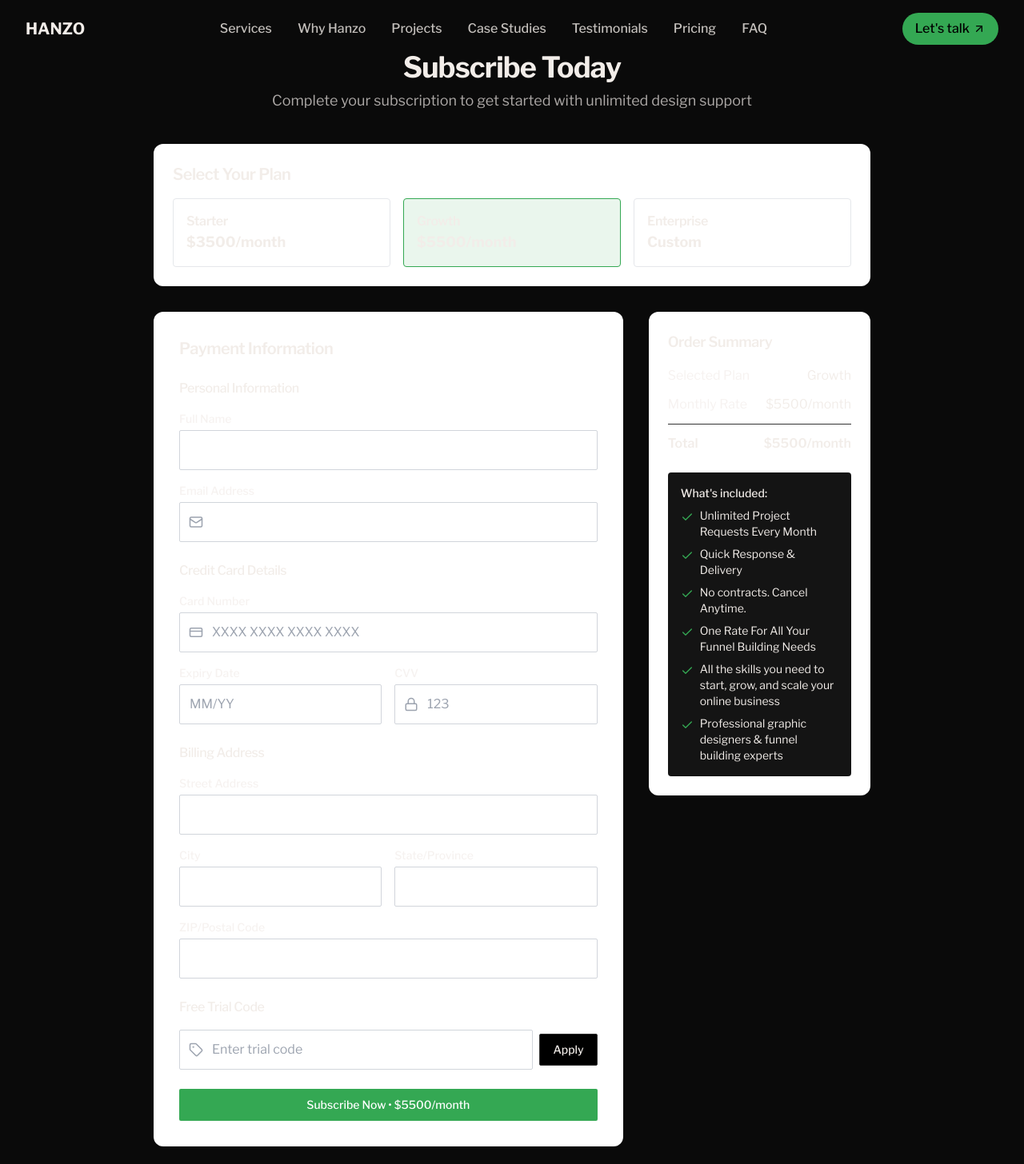
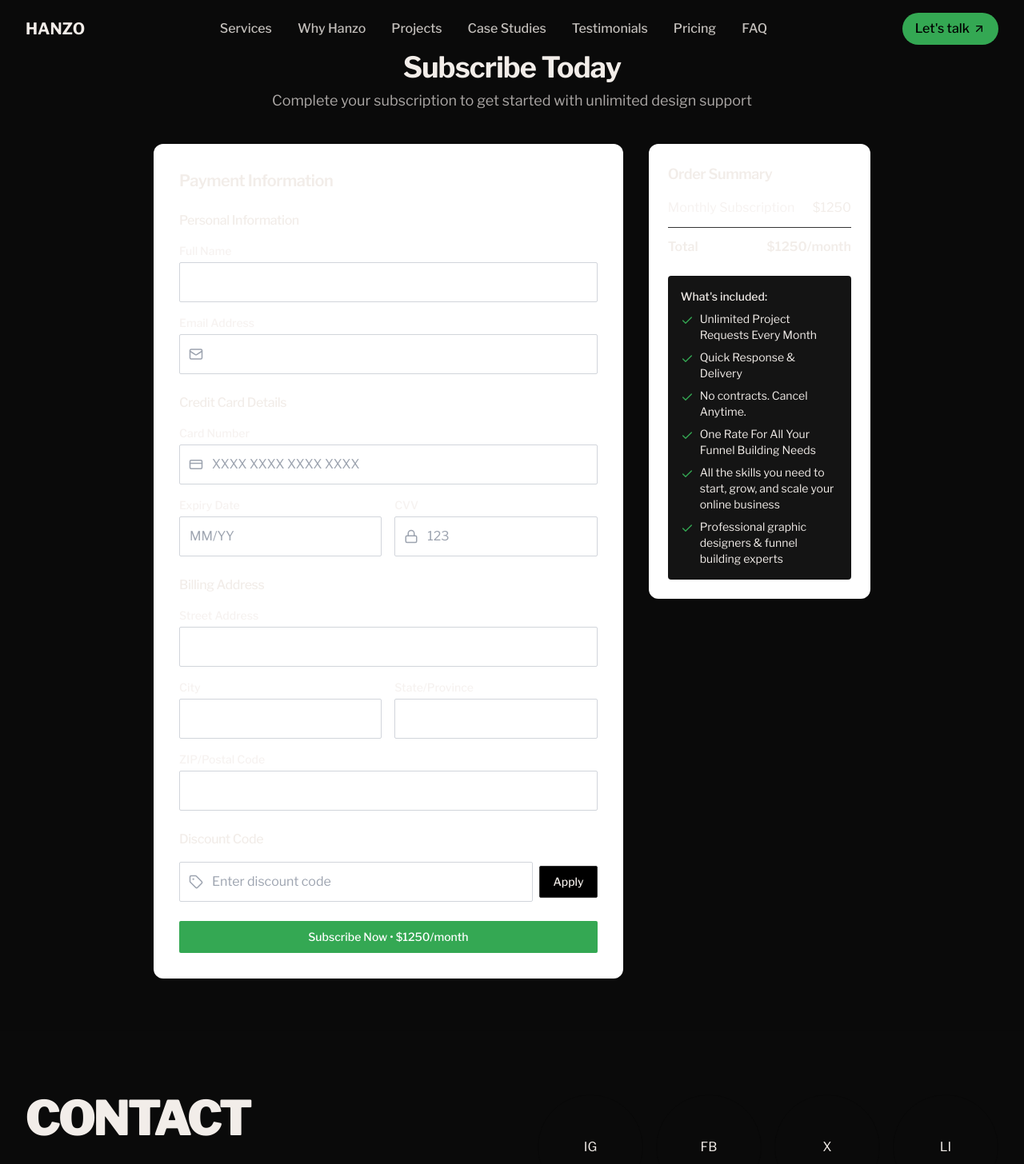
Before and after one commit to hanzoai/agency, a React (Vite) app: page /subscribe in a window 1280 px wide. Shown: the top 1456 px of the page at 80% size. Built offline with nearby package versions, Linux system fonts and the light colour scheme.

Commit message:
Reverted to edit edt-80c3c400-4cea-4c32-8a22-e45eb3b4527f: "Visual edit
Edited UI in the visual editor"

```diff
--- a/src/components/NewUserBanner.tsx
+++ b/src/components/NewUserBanner.tsx
@@ -4,11 +4,11 @@ import { Copy, CheckCheck, X } from 'lucide-react';
 import { useToast } from "@/hooks/use-toast";
 import { useNavigate } from 'react-router-dom';
 
-// Generate a trial code for new and unique customers
-const generateTrialCode = (): string => {
+// Generate a discount code in the EZds8n format with random characters at the end
+const generateDiscountCode = (): string => {
   const characters = 'ABCDEFGHIJKLMNOPQRSTUVWXYZ0123456789';
-  let result = 'FREE7';
-  for (let i = 0; i < 3; i++) {
+  let result = 'EZds8n';
+  for (let i = 0; i < 2; i++) {
     result += characters.charAt(Math.floor(Math.random() * characters.length));
   }
   return result;
@@ -18,7 +18,7 @@ const NewUserBanner = () => {
   const { toast } = useToast();
   const navigate = useNavigate();
   const [timeLeft, setTimeLeft] = useState<number | null>(null);
-  const [trialCode, setTrialCode] = useState<string>('');
+  const [discountCode, setDiscountCode] = useState<string>('');
   const [copied, setCopied] = useState(false);
   const [isVisible, setIsVisible] = useState(false);
 
@@ -27,10 +27,10 @@ const NewUserBanner = () => {
     const checkNewUser = () => {
       const bannerShown = localStorage.getItem('bannerShown');
       const bannerExpiry = localStorage.getItem('bannerExpiry');
-      const trialUsed = localStorage.getItem('trialUsed');
+      const discountUsed = localStorage.getItem('discountUsed');
 
-      // If trial was used or banner was explicitly closed, don't show
-      if (trialUsed === 'true') {
+      // If discount was used or banner was explicitly closed, don't show
+      if (discountUsed === 'true') {
         return;
       }
 
@@ -41,13 +41,13 @@ const NewUserBanner = () => {
 
         // If less than 24 hours have passed, show the banner with remaining time
         if (expiryTime > currentTime) {
-          const savedCode = localStorage.getItem('trialCode');
+          const savedCode = localStorage.getItem('discountCode');
           if (savedCode) {
-            setTrialCode(savedCode);
+            setDiscountCode(savedCode);
           } else {
-            const newCode = generateTrialCode();
-            setTrialCode(newCode);
-            localStorage.setItem('trialCode', newCode);
+            const newCode = generateDiscountCode();
+            setDiscountCode(newCode);
+            localStorage.setItem('discountCode', newCode);
           }
           setTimeLeft(Math.floor((expiryTime - currentTime) / 1000));
           setIsVisible(true);
@@ -55,14 +55,14 @@ const NewUserBanner = () => {
       }
       // New user - first visit
       else if (!bannerShown) {
-        const newCode = generateTrialCode();
-        setTrialCode(newCode);
+        const newCode = generateDiscountCode();
+        setDiscountCode(newCode);
 
         const expiryTime = new Date().getTime() + 24 * 60 * 60 * 1000; // 24 hours from now
 
         localStorage.setItem('bannerShown', 'true');
         localStorage.setItem('bannerExpiry', expiryTime.toString());
-        localStorage.setItem('trialCode', newCode);
+        localStorage.setItem('discountCode', newCode);
 
         setTimeLeft(24 * 60 * 60); // 24 hours in seconds
         setIsVisible(true);
@@ -102,17 +102,17 @@ const NewUserBanner = () => {
   };
 
   const handleCopyCode = () => {
-    navigator.clipboard.writeText(trialCode);
+    navigator.clipboard.writeText(discountCode);
     setCopied(true);
     toast({
-      title: "Trial code copied!",
-      description: "Use this code during checkout to start your 7-day free trial.",
+      title: "Discount code copied!",
+      description: "Use this code during checkout for your first month at $650.",
     });
 
     setTimeout(() => setCopied(false), 2000);
   };
 
-  const handleStartTrial = () => {
+  const handleUseNow = () => {
     handleCopyCode();
     navigate('/subscribe');
   };
@@ -122,7 +122,7 @@ const NewUserBanner = () => {
     setIsVisible(false);
 
     // Note: We don't set bannerShown to false, just hide the banner temporarily for this session
-    // This allows the banner to reappear on page refresh if the trial hasn't been used yet
+    // This allows the banner to reappear on page refresh if the discount hasn't been used yet
 
     // Dispatch a storage event to update other components
     window.dispatchEvent(new Event('storage'));
@@ -145,10 +145,10 @@ const NewUserBanner = () => {
 
       <div className="container-custom">
         <div className="flex flex-col sm:flex-row items-center justify-center gap-2 sm:gap-4">
-          <div className="font-bold">🎉 New & Unique Customers Only!</div>
+          <div className="font-bold">🎉 Get your first month for $650!</div>
           <div className="flex items-center gap-2">
-            <span>Try Today with our 7-Day Free Trial!</span>
-            <span className="font-mono bg-white/20 px-2 py-1 rounded font-semibold">{trialCode}</span>
+            <span>Use code:</span>
+            <span className="font-mono bg-white/20 px-2 py-1 rounded font-semibold">{discountCode}</span>
             <button
               className="p-1 hover:bg-white/20 rounded-full flex items-center justify-center"
               onClick={(e) => {
@@ -160,16 +160,16 @@ const NewUserBanner = () => {
             </button>
           </div>
           <div className="text-sm whitespace-nowrap">
-            Offer expires in: <span className="font-mono">{formatTimeLeft()}</span>
+            Expires in: <span className="font-mono">{formatTimeLeft()}</span>
           </div>
           <button
             className="text-xs sm:text-sm whitespace-nowrap bg-white text-accent px-3 py-1 rounded-full font-semibold hover:bg-white/90 transition-colors"
             onClick={(e) => {
               e.stopPropagation();
-              handleStartTrial();
+              handleUseNow();
             }}
           >
-            Start Free Trial
+            Subscribe
           </button>
         </div>
       </div>
--- a/src/pages/Subscribe.tsx
+++ b/src/pages/Subscribe.tsx
@@ -2,7 +2,7 @@
 import { useState, useEffect } from 'react';
 import { useNavigate } from 'react-router-dom';
 import { useToast } from "@/hooks/use-toast";
-import { CreditCard, Mail, Lock, Tag, Check, Info } from 'lucide-react';
+import { CreditCard, Mail, Lock, Tag, Check } from 'lucide-react';
 import { Button } from '@/components/ui/button';
 import Navbar from '@/components/Navbar';
 import Footer from '@/components/Footer';
@@ -26,11 +26,16 @@ interface FormData {
   city: string;
   state: string;
   zipCode: string;
-  trialCode: string;
+  discountCode: string;
 }
 
-// Define the trial codes that can be used
-const validTrialPrefixes = ['FREE7'];
+// Define the discount codes
+// Note: we're adding support for the new user generated codes
+const DISCOUNT_CODES = {
+  'HANZO50': 50,
+  'NEW200': 200,
+  'WELCOME100': 100
+};
 
 const Subscribe = () => {
   const { toast } = useToast();
@@ -46,68 +51,65 @@ const Subscribe = () => {
     city: '',
     state: '',
     zipCode: '',
-    trialCode: ''
+    discountCode: ''
   });
-  const [isTrialApplied, setIsTrialApplied] = useState<boolean>(false);
-  const [selectedPlan, setSelectedPlan] = useState<string>('growth');
+  const [appliedDiscount, setAppliedDiscount] = useState<number>(0);
+  const [isDiscountApplied, setIsDiscountApplied] = useState<boolean>(false);
 
-  const plans = {
-    starter: {
-      name: 'Starter',
-      price: 3500
-    },
-    growth: {
-      name: 'Growth',
-      price: 5500
-    },
-    enterprise: {
-      name: 'Enterprise',
-      price: 'Custom'
+  const basePrice = 1250;
+  const finalPrice = basePrice - appliedDiscount;
+
+  // Check if there's a discount code from the banner when page loads
+  useEffect(() => {
+    const savedCode = localStorage.getItem('discountCode');
+    if (savedCode && !isDiscountApplied) {
+      setFormData(prev => ({ ...prev, discountCode: savedCode }));
     }
-  };
-
-  // Determine the selected plan price
-  const selectedPrice = selectedPlan === 'enterprise'
-    ? 'Custom (Talk to Sales)'
-    : `$${plans[selectedPlan as keyof typeof plans].price}/month`;
-
-  // Check if there's a trial code from the banner when page loads
-  useEffect(() => {
-    const savedCode = localStorage.getItem('trialCode');
-    if (savedCode && !isTrialApplied) {
-      setFormData(prev => ({ ...prev, trialCode: savedCode }));
-    }
-  }, [isTrialApplied]);
+  }, [isDiscountApplied]);
 
   const handleChange = (e: React.ChangeEvent<HTMLInputElement>) => {
     const { name, value } = e.target;
     setFormData(prev => ({ ...prev, [name]: value }));
   };
 
-  const applyTrial = () => {
-    const code = formData.trialCode.trim().toUpperCase();
+  const applyDiscount = () => {
+    const code = formData.discountCode.trim().toUpperCase();
     if (!code) {
       toast({
-        title: "No trial code entered",
-        description: "Please enter a trial code to apply",
+        title: "No discount code entered",
+        description: "Please enter a discount code to apply",
         variant: "destructive"
       });
       return;
     }
 
-    // Check if it's a valid trial code (starting with FREE7)
-    if (validTrialPrefixes.some(prefix => code.startsWith(prefix)) && code.length >= 8) {
-      setIsTrialApplied(true);
+    // Check if it's one of the predefined codes
+    if (code in DISCOUNT_CODES) {
+      const discountAmount = DISCOUNT_CODES[code as keyof typeof DISCOUNT_CODES];
+      setAppliedDiscount(discountAmount);
+      setIsDiscountApplied(true);
       toast({
-        title: "Free trial applied!",
-        description: "You'll have 7 days to try our services before your card is charged."
+        title: "Discount applied!",
+        description: `$${discountAmount} discount has been applied to your order`
+      });
+      return;
+    }
+
+    // Check if it's a generated new user code (starting with NEW)
+    if (code.startsWith('NEW') && code.length >= 8) {
+      // For new user codes, apply a $50 discount
+      setAppliedDiscount(50);
+      setIsDiscountApplied(true);
+      toast({
+        title: "New user discount applied!",
+        description: "$50 discount has been applied to your order"
       });
       return;
     }
 
     toast({
-      title: "Invalid trial code",
-      description: "The trial code you entered is not valid",
+      title: "Invalid discount code",
+      description: "The discount code you entered is not valid",
       variant: "destructive"
     });
   };
@@ -119,22 +121,14 @@ const Subscribe = () => {
     setTimeout(() => {
       setIsProcessing(false);
 
-      // Mark the trial code as used if one was applied
-      if (isTrialApplied) {
-        localStorage.setItem('trialUsed', 'true');
-
-        // Calculate the trial end date (7 days from now)
-        const trialEndDate = new Date();
-        trialEndDate.setDate(trialEndDate.getDate() + 7);
-        localStorage.setItem('trialEndDate', trialEndDate.toISOString());
-        localStorage.setItem('selectedPlan', selectedPlan);
+      // Mark the discount code as used if one was applied
+      if (isDiscountApplied) {
+        localStorage.setItem('discountUsed', 'true');
       }
 
       toast({
-        title: isTrialApplied ? "Free trial started!" : "Subscription successful!",
-        description: isTrialApplied
-          ? `Your 7-day free trial has begun. Your card will be charged on ${new Date(new Date().setDate(new Date().getDate() + 7)).toLocaleDateString()}.`
-          : "Thank you for subscribing to our service",
+        title: "Subscription successful!",
+        description: "Thank you for subscribing to our service",
       });
 
       // Set a session storage item to indicate successful subscription
@@ -154,41 +148,8 @@ const Subscribe = () => {
           <div className="max-w-4xl mx-auto">
             <h1 className="text-3xl md:text-4xl font-bold mb-2 text-center">Subscribe Today</h1>
             <p className="text-center text-lg text-primary/70 mb-10">
-              {isTrialApplied
-                ? "Complete your details to start your 7-day free trial"
-                : "Complete your subscription to get started with unlimited design support"}
+              Complete your subscription to get started with unlimited design support
             </p>
-
-            {/* Plan Selection */}
-            <div className="bg-white p-6 rounded-xl shadow-sm mb-8">
-              <h2 className="text-xl font-semibold mb-4">Select Your Plan</h2>
-              <div className="grid md:grid-cols-3 gap-4">
-                {Object.entries(plans).map(([key, plan]) => (
-                  <div
-                    key={key}
-                    onClick={() => setSelectedPlan(key)}
-                    className={`border p-4 rounded-lg cursor-pointer transition-all ${
-                      selectedPlan === key
-                        ? 'border-accent bg-accent/10'
-                        : 'border-gray-200 hover:border-accent/50'
-                    }`}
-                  >
-                    <h3 className="font-semibold">{plan.name}</h3>
-                    <p className="text-lg font-bold">
-                      {typeof plan.price === 'number' ? `$${plan.price}/month` : plan.price}
-                    </p>
-                    {isTrialApplied && (
-                      <p className="text-sm text-accent mt-2">
-                        <span className="flex items-center gap-1">
-                          <Info size={14} />
-                          7-day free trial
-                        </span>
-                      </p>
-                    )}
-                  </div>
-                ))}
-              </div>
-            </div>
 
             <div className="grid md:grid-cols-3 gap-8">
               <div className="md:col-span-2 bg-white p-8 rounded-xl shadow-sm">
@@ -199,7 +160,6 @@ const Subscribe = () => {
                     <div className="space-y-4">
                       <h3 className="font-medium">Personal Information</h3>
 
-                      {/* Personal Info Fields */}
                       <div>
                         <label htmlFor="fullName" className="block text-sm font-medium text-primary/70 mb-1">
                           Full Name
@@ -238,14 +198,7 @@ const Subscribe = () => {
 
                     <div className="space-y-4">
                       <h3 className="font-medium">Credit Card Details</h3>
-                      {isTrialApplied && (
-                        <div className="p-3 bg-blue-50 text-blue-700 rounded-md flex items-start gap-2 text-sm mb-2">
-                          <Info size={16} className="flex-shrink-0 mt-0.5" />
-                          <span>Your card will not be charged until after your 7-day free trial ends.</span>
-                        </div>
-                      )}
 
-                      {/* Credit Card Fields */}
                       <div>
                         <label htmlFor="cardNumber" className="block text-sm font-medium text-primary/70 mb-1">
                           Card Number
@@ -310,7 +263,6 @@ const Subscribe = () => {
                     <div className="space-y-4">
                       <h3 className="font-medium">Billing Address</h3>
 
-                      {/* Billing Address Fields */}
                       <div>
                         <label htmlFor="address" className="block text-sm font-medium text-primary/70 mb-1">
                           Street Address
@@ -375,7 +327,7 @@ const Subscribe = () => {
                     </div>
 
                     <div className="space-y-4">
-                      <h3 className="font-medium">Free Trial Code</h3>
+                      <h3 className="font-medium">Discount Code</h3>
 
                       <div className="flex items-center gap-2">
                         <div className="relative flex-grow">
@@ -383,30 +335,30 @@ const Subscribe = () => {
                             <Tag size={18} className="text-gray-400" />
                           </div>
                           <input
-                            id="trialCode"
-                            name="trialCode"
+                            id="discountCode"
+                            name="discountCode"
                             type="text"
-                            placeholder="Enter trial code"
+                            placeholder="Enter discount code"
                             className="w-full border border-gray-300 rounded-md pl-10 p-3 focus:ring-2 focus:ring-accent focus:border-accent"
-                            value={formData.trialCode}
+                            value={formData.discountCode}
                             onChange={handleChange}
-                            disabled={isTrialApplied}
+                            disabled={isDiscountApplied}
                           />
                         </div>
                         <Button
                           type="button"
-                          onClick={applyTrial}
-                          disabled={isTrialApplied}
+                          onClick={applyDiscount}
+                          disabled={isDiscountApplied}
                           variant="outline"
                         >
                           Apply
                         </Button>
                       </div>
 
-                      {isTrialApplied && (
+                      {isDiscountApplied && (
                         <div className="flex items-center text-accent">
                           <Check size={16} className="mr-1" />
-                          <span className="text-sm">7-day free trial applied!</span>
+                          <span className="text-sm">Discount of ${appliedDiscount} applied!</span>
                         </div>
                       )}
                     </div>
@@ -416,9 +368,7 @@ const Subscribe = () => {
                       className="w-full bg-accent hover:bg-accent/90 text-white p-3 rounded-md font-medium"
                       disabled={isProcessing}
                     >
-                      {isProcessing ? 'Processing...' : isTrialApplied
-                        ? `Start Free Trial • ${selectedPrice} after 7 days`
-                        : `Subscribe Now • ${selectedPrice}`}
+                      {isProcessing ? 'Processing...' : `Subscribe Now • $${finalPrice}/month`}
                     </Button>
                   </div>
                 </form>
@@ -430,29 +380,20 @@ const Subscribe = () => {
 
                   <div className="space-y-3 mb-6">
                     <div className="flex justify-between">
-                      <span className="text-primary/70">Selected Plan</span>
-                      <span>{plans[selectedPlan as keyof typeof plans].name}</span>
+                      <span className="text-primary/70">Monthly Subscription</span>
+                      <span>${basePrice}</span>
                     </div>
 
-                    <div className="flex justify-between">
-                      <span className="text-primary/70">Monthly Rate</span>
-                      <span>{selectedPrice}</span>
-                    </div>
-
-                    {isTrialApplied && (
+                    {appliedDiscount > 0 && (
                       <div className="flex justify-between text-accent">
-                        <span>Free Trial</span>
-                        <span>7 days</span>
+                        <span>Discount</span>
+                        <span>-${appliedDiscount}</span>
                       </div>
                     )}
 
                     <div className="border-t pt-3 flex justify-between font-semibold">
-                      <span>{isTrialApplied ? 'First Payment' : 'Total'}</span>
-                      {isTrialApplied ? (
-                        <span>Due in 7 days</span>
-                      ) : (
-                        <span>{selectedPrice}</span>
-                      )}
+                      <span>Total</span>
+                      <span>${finalPrice}/month</span>
                     </div>
                   </div>
 
```
Also changed, not shown: src/components/Pricing.tsx (+6 -10 lines).
